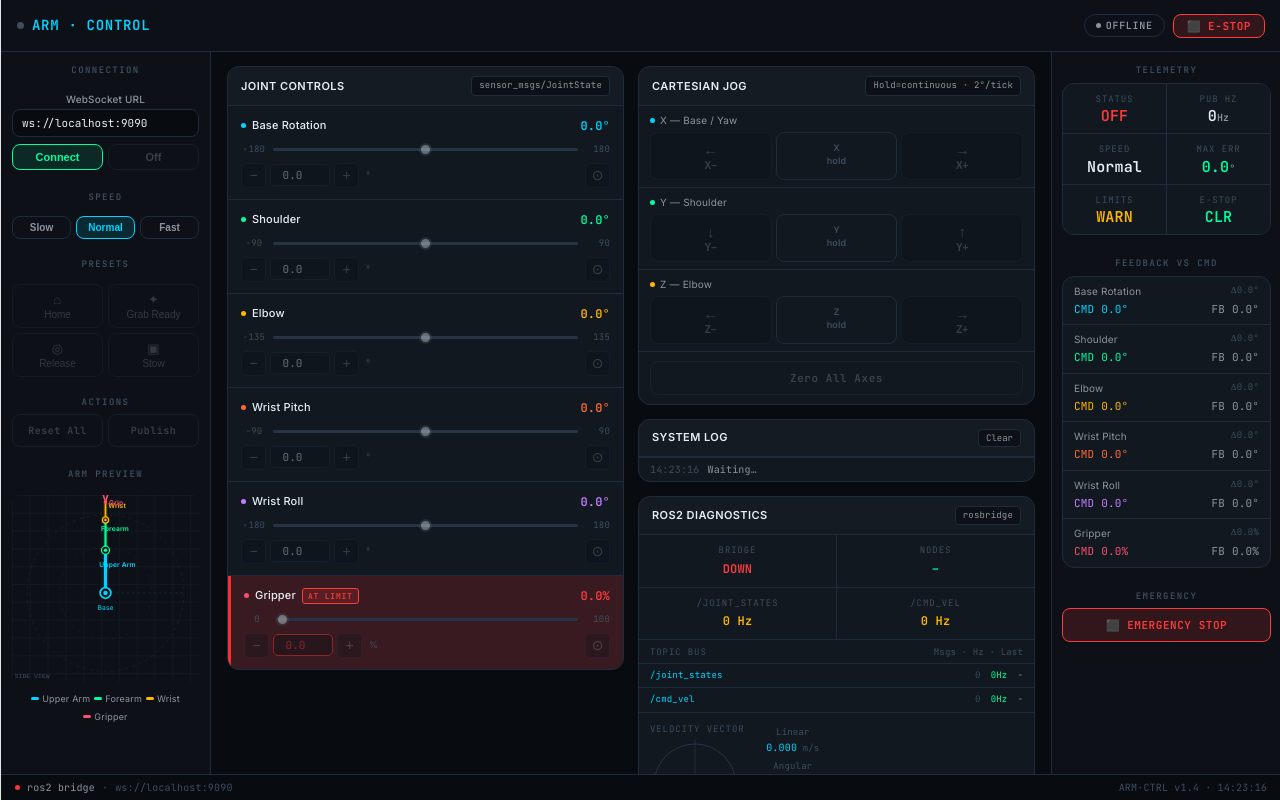
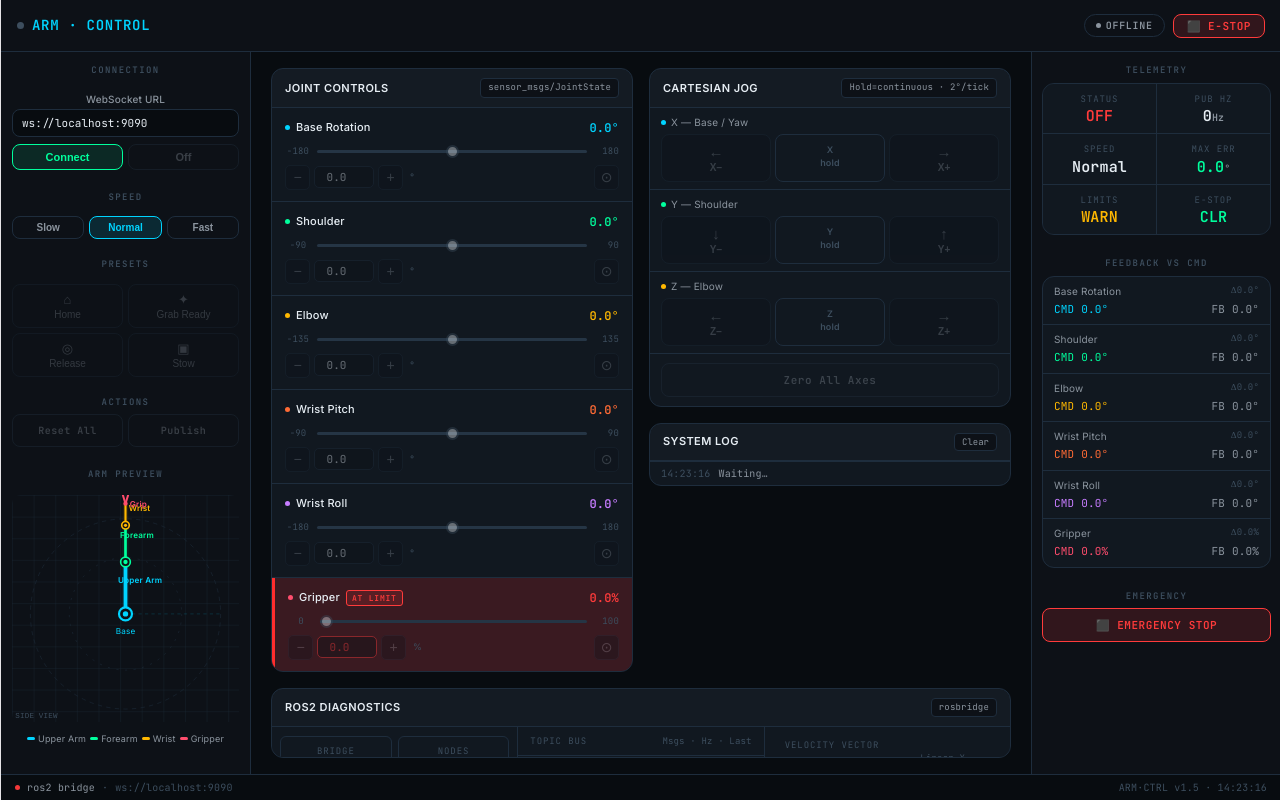
Before and after one commit to VS-CODE-DEVELOPER/ros2-roboticarm-dashboard, a React (Vite) app: page / in a window 1280 px wide. Built offline with nearby package versions, Linux system fonts and the light colour scheme.

Commit message:
Fix SIZING

```diff
--- a/src/App.jsx
+++ b/src/App.jsx
@@ -46,7 +46,7 @@ const CSS = `
 html,body{width:100%;height:100%;overflow:hidden;background:var(--bg);color:var(--hi);font-family:'Inter',sans-serif;font-size:13px;line-height:1.5}
 #root{width:100%;height:100%}
 
-/* ── Shell: 3 rows, full viewport ── */
+/* ── Shell ── */
 .shell{display:grid;grid-template-rows:52px 1fr 26px;width:100vw;height:100vh;overflow:hidden}
 
 /* ── Header ── */
@@ -73,12 +73,12 @@ html,body{width:100%;height:100%;overflow:hidden;background:var(--bg);color:var(
 .hbtn.resume{background:var(--gdim);border-color:var(--grn);color:var(--grn)}
 .hbtn.resume:hover{background:var(--grn);color:var(--bg)}
 
-/* ── Body: 3 columns FULL WIDTH ── */
-.body{display:grid;grid-template-columns:210px 1fr 230px;width:100%;height:100%;overflow:hidden;min-width:0}
+/* ── Body: Equal sidebars (250px) ── */
+.body{display:grid;grid-template-columns:250px 1fr 250px;width:100%;height:100%;overflow:hidden;min-width:0}
 .side{background:var(--panel);overflow-y:auto;scrollbar-width:thin;scrollbar-color:var(--b0) transparent;min-width:0}
 .side-l{border-right:1px solid var(--b0)}
 .side-r{border-left:1px solid var(--b0)}
-.center{overflow-y:auto;padding:14px 16px;display:flex;flex-direction:column;gap:14px;min-width:0}
+.center{overflow-y:auto;padding:16px 20px;display:flex;flex-direction:column;gap:16px;min-width:0}
 
 /* ── Sidebar labels ── */
 .slbl{font-family:'JetBrains Mono',monospace;font-size:9px;font-weight:700;letter-spacing:.16em;text-transform:uppercase;color:var(--lo);padding:12px 12px 5px}
@@ -229,8 +229,8 @@ input[type=range]:disabled{cursor:not-allowed;opacity:.4}
 .rbtn.ghost:hover:not(:disabled){border-color:var(--cyan);color:var(--cyan)}
 
 /* ── Center 2-col grid ── */
-.cgrid{display:grid;grid-template-columns:1fr 1fr;gap:14px;align-items:start}
-.cright{display:flex;flex-direction:column;gap:14px}
+.cgrid{display:grid;grid-template-columns:1fr 1fr;gap:16px;align-items:start}
+.cright{display:flex;flex-direction:column;gap:16px}
 
 /* ── Status strip ── */
 .strip{display:flex;align-items:center;gap:7px;padding:0 14px;background:var(--bg);border-top:1px solid var(--b0);font-family:'JetBrains Mono',monospace;font-size:10px;color:var(--mid)}
@@ -249,7 +249,7 @@ input[type=range]:disabled{cursor:not-allowed;opacity:.4}
 
 /* responsive */
 @media(max-width:1100px){.cgrid{grid-template-columns:1fr}}
-@media(max-width:900px){.body{grid-template-columns:200px 1fr}.side-r{display:none}}
+@media(max-width:900px){.body{grid-template-columns:220px 1fr}.side-r{display:none}}
 @media(max-width:640px){.body{grid-template-columns:1fr}.side-l{display:none}}
 `;
 
@@ -269,7 +269,7 @@ function useLongPress(cb, speed) {
   return{onMouseDown:start,onMouseUp:stop,onMouseLeave:stop,onTouchStart:start,onTouchEnd:stop};
 }
 
-// ─── Diagnostics Panel ────────────────────────────────────────────────────────
+// ─── Diagnostics Panel (Redesigned for Horizontal Full Width) ─────────────────
 function DiagnosticsPanel({rosConnected, rosInstance}){
   const TOPICS=["/joint_commands","/joint_states","/cmd_vel","/diagnostics"];
   const [tlog,setTlog]=useState(Object.fromEntries(TOPICS.map(t=>[t,{count:0,hz:0,last:"-"}])));
@@ -282,21 +282,15 @@ function DiagnosticsPanel({rosConnected, rosInstance}){
     if(!rosConnected||!rosInstance) return;
     const ROSLIB=window.ROSLIB;
     const subs=[];
-
-    // Subscribe to joint_states for diagnostics freq tracking
     const jsSub=new ROSLIB.Topic({ros:rosInstance,name:"/joint_states",messageType:"sensor_msgs/JointState"});
     jsSub.subscribe(()=>bump("/joint_states"));
     subs.push(jsSub);
-
-    // Subscribe to cmd_vel if available
     const cvSub=new ROSLIB.Topic({ros:rosInstance,name:"/cmd_vel",messageType:"geometry_msgs/Twist"});
     cvSub.subscribe(msg=>{
       bump("/cmd_vel");
       if(msg?.linear&&msg?.angular) setVel({linear:msg.linear.x,angular:msg.angular.z});
     });
     subs.push(cvSub);
-
-    // Get node & topic list via rosapi
     try{
       const topicsSrv=new ROSLIB.Service({ros:rosInstance,name:"/rosapi/topics",serviceType:"rosapi/Topics"});
       topicsSrv.callService(new ROSLIB.ServiceRequest({}),res=>{
@@ -307,7 +301,6 @@ function DiagnosticsPanel({rosConnected, rosInstance}){
         if(res?.nodes) setRosInfo(prev=>({...prev,nodes:res.nodes.slice(0,8)}));
       });
     } catch(e){/* rosapi might not be available */}
-
     return()=>subs.forEach(s=>s.unsubscribe());
   },[rosConnected,rosInstance]);
 
@@ -321,35 +314,26 @@ function DiagnosticsPanel({rosConnected, rosInstance}){
     });
   };
 
-  // Draw velocity vector
   useEffect(()=>{
     const canvas=canvasRef.current; if(!canvas) return;
     const ctx=canvas.getContext("2d");
     const W=canvas.width, H=canvas.height, cx=W/2, cy=H/2;
     ctx.clearRect(0,0,W,H);
-    // background
     ctx.fillStyle="#111820"; ctx.fillRect(0,0,W,H);
-    // grid
     ctx.strokeStyle="#1E2D3D"; ctx.lineWidth=1;
     ctx.beginPath(); ctx.moveTo(0,cy); ctx.lineTo(W,cy); ctx.moveTo(cx,0); ctx.lineTo(cx,H); ctx.stroke();
-    // circle guide
     ctx.strokeStyle="#253545"; ctx.beginPath(); ctx.arc(cx,cy,Math.min(cx,cy)-4,0,Math.PI*2); ctx.stroke();
-    // vector
-    const len=vel.linear*60;
-    const ang=vel.angular;
+    const len=vel.linear*60; const ang=vel.angular;
     const tx=cx+len*Math.sin(ang), ty=cy-len*Math.cos(ang);
     ctx.strokeStyle="#00D4FF"; ctx.lineWidth=2;
     ctx.beginPath(); ctx.moveTo(cx,cy); ctx.lineTo(tx,ty); ctx.stroke();
-    // arrowhead
     if(Math.abs(len)>4){
       const a=Math.atan2(ty-cy,tx-cx);
-      ctx.beginPath();
-      ctx.moveTo(tx,ty);
+      ctx.beginPath(); ctx.moveTo(tx,ty);
       ctx.lineTo(tx-8*Math.cos(a-.4),ty-8*Math.sin(a-.4));
       ctx.lineTo(tx-8*Math.cos(a+.4),ty-8*Math.sin(a+.4));
       ctx.closePath(); ctx.fillStyle="#00D4FF"; ctx.fill();
     }
-    // center dot
     ctx.beginPath(); ctx.arc(cx,cy,4,0,Math.PI*2);
     ctx.fillStyle="#00FF9D"; ctx.fill();
   },[vel]);
@@ -357,78 +341,76 @@ function DiagnosticsPanel({rosConnected, rosInstance}){
   const trackedTopics=["/joint_states","/cmd_vel"];
 
   return(
-    <div>
-      {/* Status grid */}
-      <div className="diag-grid">
-        <div className="diag-cell">
+    <div style={{display:"grid", gridTemplateColumns:"repeat(auto-fit, minmax(220px, 1fr))", gap:"1px", background:"var(--b0)"}}>
+
+      {/* Box 1: Status Grid */}
+      <div style={{background:"var(--card)", padding:"8px", display:"flex", flexDirection:"column", justifyContent:"center"}}>
+        <div className="diag-grid" style={{background:"transparent", gap:"6px"}}>
+          <div className="diag-cell" style={{border:"1px solid var(--b0)", borderRadius:"6px", padding:"8px"}}>
             <div className="diag-lbl">Bridge</div>
             <div className={`diag-val ${rosConnected?"ok":"err"}`}>{rosConnected?"LIVE":"DOWN"}</div>
           </div>
-        <div className="diag-cell">
+          <div className="diag-cell" style={{border:"1px solid var(--b0)", borderRadius:"6px", padding:"8px"}}>
             <div className="diag-lbl">Nodes</div>
             <div className="diag-val ok">{rosInfo.nodes.length||"–"}</div>
           </div>
-        <div className="diag-cell">
+          <div className="diag-cell" style={{border:"1px solid var(--b0)", borderRadius:"6px", padding:"8px"}}>
             <div className="diag-lbl">/joint_states</div>
             <div className={`diag-val ${tlog["/joint_states"].hz>0?"ok":"warn"}`}>{tlog["/joint_states"].hz} Hz</div>
           </div>
-        <div className="diag-cell">
+          <div className="diag-cell" style={{border:"1px solid var(--b0)", borderRadius:"6px", padding:"8px"}}>
             <div className="diag-lbl">/cmd_vel</div>
             <div className={`diag-val ${tlog["/cmd_vel"].hz>0?"ok":"warn"}`}>{tlog["/cmd_vel"].hz} Hz</div>
           </div>
         </div>
+      </div>
 
-      {/* Topic bus */}
-      <div style={{borderTop:"1px solid var(--b0)"}}>
-        <div style={{padding:"6px 11px 3px",display:"flex",justifyContent:"space-between"}}>
+      {/* Box 2: Topic Bus */}
+      <div style={{background:"var(--card)", display:"flex", flexDirection:"column"}}>
+        <div style={{padding:"8px 12px 6px", display:"flex", justifyContent:"space-between", borderBottom:"1px solid var(--b0)"}}>
           <span style={{fontFamily:"JetBrains Mono",fontSize:9,color:"var(--lo)",letterSpacing:".1em",textTransform:"uppercase"}}>Topic Bus</span>
           <span style={{fontFamily:"JetBrains Mono",fontSize:9,color:"var(--lo)"}}>Msgs · Hz · Last</span>
         </div>
+        <div style={{flex:1, overflowY:"auto"}}>
           {trackedTopics.map(t=>(
-          <div className="topic-row" key={t}>
+            <div className="topic-row" key={t} style={{borderTop:"none", borderBottom:"1px solid var(--b0)", padding:"8px 12px"}}>
               <span className="topic-name">{t}</span>
               <div className="topic-meta">
                 <span className="topic-cnt">{tlog[t].count}</span>
-              <span className="topic-hz">{tlog[t].hz}Hz</span>
-              <span className="topic-time">{tlog[t].last}</span>
+                <span className="topic-hz" style={{minWidth:"32px", textAlign:"right"}}>{tlog[t].hz}Hz</span>
+                <span className="topic-time" style={{minWidth:"45px", textAlign:"right"}}>{tlog[t].last}</span>
               </div>
             </div>
           ))}
+          {rosInfo.nodes.length > 0 && (
+             <div style={{padding:"8px 12px"}}>
+                <span style={{fontFamily:"JetBrains Mono",fontSize:9,color:"var(--lo)",letterSpacing:".1em",textTransform:"uppercase"}}>Detected Nodes</span>
+                <div style={{display:"flex", gap:"6px", flexWrap:"wrap", marginTop:"4px"}}>
+                  {rosInfo.nodes.slice(0,4).map(n=><span key={n} style={{fontFamily:"JetBrains Mono",fontSize:9,color:"var(--mid)",background:"var(--panel)",padding:"2px 6px",borderRadius:"4px",border:"1px solid var(--b0)"}}>{n.split('/').pop()||n}</span>)}
+                </div>
+             </div>
+          )}
+        </div>
       </div>
 
-      {/* Vector viz */}
-      <div className="vec-canvas-wrap" style={{borderTop:"1px solid var(--b0)"}}>
-        <div>
-          <div style={{fontFamily:"JetBrains Mono",fontSize:9,color:"var(--lo)",letterSpacing:".1em",textTransform:"uppercase",marginBottom:4}}>Velocity Vector</div>
-          <canvas ref={canvasRef} width={90} height={90} style={{borderRadius:6,display:"block"}}/>
+      {/* Box 3: Vector & Kinematics */}
+      <div style={{background:"var(--card)", display:"flex", alignItems:"center", padding:"12px"}}>
+        <div style={{flex:1}}>
+          <div style={{fontFamily:"JetBrains Mono",fontSize:9,color:"var(--lo)",letterSpacing:".1em",textTransform:"uppercase",marginBottom:8}}>Velocity Vector</div>
+          <canvas ref={canvasRef} width={80} height={80} style={{borderRadius:6,display:"block",border:"1px solid var(--b0)"}}/>
         </div>
-        <div className="vec-stats">
+        <div className="vec-stats" style={{flex:1}}>
           <div className="vstat">
-            <div className="vstat-lbl">Linear</div>
-            <span style={{color:"var(--cyan)"}}>{vel.linear.toFixed(3)}</span>
-            <span style={{color:"var(--lo)",fontSize:9}}> m/s</span>
+            <div className="vstat-lbl">Linear X</div>
+            <span style={{color:"var(--cyan)", fontSize:"12px"}}>{vel.linear.toFixed(3)}</span><span style={{color:"var(--lo)",fontSize:9}}> m/s</span>
           </div>
-          <div className="vstat">
-            <div className="vstat-lbl">Angular</div>
-            <span style={{color:"var(--amb)"}}>{vel.angular.toFixed(3)}</span>
-            <span style={{color:"var(--lo)",fontSize:9}}> rad/s</span>
-          </div>
-          <div className="vstat" style={{marginTop:4}}>
-            <div className="vstat-lbl">Active topics</div>
-            <span style={{color:"var(--grn)"}}>{rosInfo.topics.length||"–"}</span>
+          <div className="vstat" style={{marginTop:8}}>
+            <div className="vstat-lbl">Angular Z</div>
+            <span style={{color:"var(--amb)", fontSize:"12px"}}>{vel.angular.toFixed(3)}</span><span style={{color:"var(--lo)",fontSize:9}}> rad/s</span>
           </div>
         </div>
       </div>
 
-      {/* Discovered nodes */}
-      {rosInfo.nodes.length>0&&(
-        <div style={{borderTop:"1px solid var(--b0)",padding:"5px 0"}}>
-          <div style={{padding:"4px 11px 2px",fontFamily:"JetBrains Mono",fontSize:9,color:"var(--lo)",letterSpacing:".1em",textTransform:"uppercase"}}>ROS Nodes</div>
-          {rosInfo.nodes.map(n=>(
-            <div key={n} style={{padding:"3px 11px",fontFamily:"JetBrains Mono",fontSize:9,color:"var(--mid)",borderTop:"1px solid var(--b0)",overflow:"hidden",textOverflow:"ellipsis",whiteSpace:"nowrap"}}>{n}</div>
-          ))}
-        </div>
-      )}
     </div>
   );
 }
@@ -629,8 +611,9 @@ export default function App(){
 
           {/* ── CENTER ── */}
           <main className="center">
+
+            {/* Top Row: Joint Controls & Cartesian/Log */}
             <div className="cgrid">
-
               {/* Joint Controls */}
               <div className="card">
                 <div className="chdr"><span className="ctitle">Joint Controls</span><span className="ctag">sensor_msgs/JointState</span></div>
@@ -668,9 +651,8 @@ export default function App(){
                 })}
               </div>
 
-              {/* Right column */}
+              {/* Cartesian & Log Column */}
               <div className="cright">
-
                 {/* Cartesian */}
                 <div className="card">
                   <div className="chdr"><span className="ctitle">Cartesian Jog</span><span className="ctag">Hold=continuous · {JOG_DEG[speed]}°/tick</span></div>
@@ -699,15 +681,15 @@ export default function App(){
                     {logs.map((l,i)=><div className="lent" key={i}><span className="ltm">{l.time}</span><span className={`lmsg ${l.type}`}>{l.msg}</span></div>)}
                   </div>
                 </div>
+              </div>
+            </div>
 
-                {/* Diagnostics */}
+            {/* Bottom Row: Full-width Horizontal Diagnostics */}
             <div className="card">
               <div className="chdr"><span className="ctitle">ROS2 Diagnostics</span><span className="ctag">rosbridge</span></div>
               <DiagnosticsPanel rosConnected={conn==="connected"} rosInstance={rosRef.current}/>
             </div>
 
-              </div>
-            </div>
           </main>
 
           {/* ── RIGHT SIDEBAR ── */}
@@ -756,7 +738,7 @@ export default function App(){
           <div className={`sdot ${conn==="connected"?"ok":conn==="connecting"?"warn":"err"}`}/>
           <span>ros2 bridge</span><span style={{color:"var(--lo)"}}>·</span>
           <span style={{color:"var(--lo)"}}>{url}</span>
-          <span style={{marginLeft:"auto",color:"var(--lo)"}}>ARM·CTRL v1.4 · {ts()}</span>
+          <span style={{marginLeft:"auto",color:"var(--lo)"}}>ARM·CTRL v1.5 · {ts()}</span>
         </div>
       </div>
     </>
```
Lines whose indentation alone changed are shown as unchanged.
